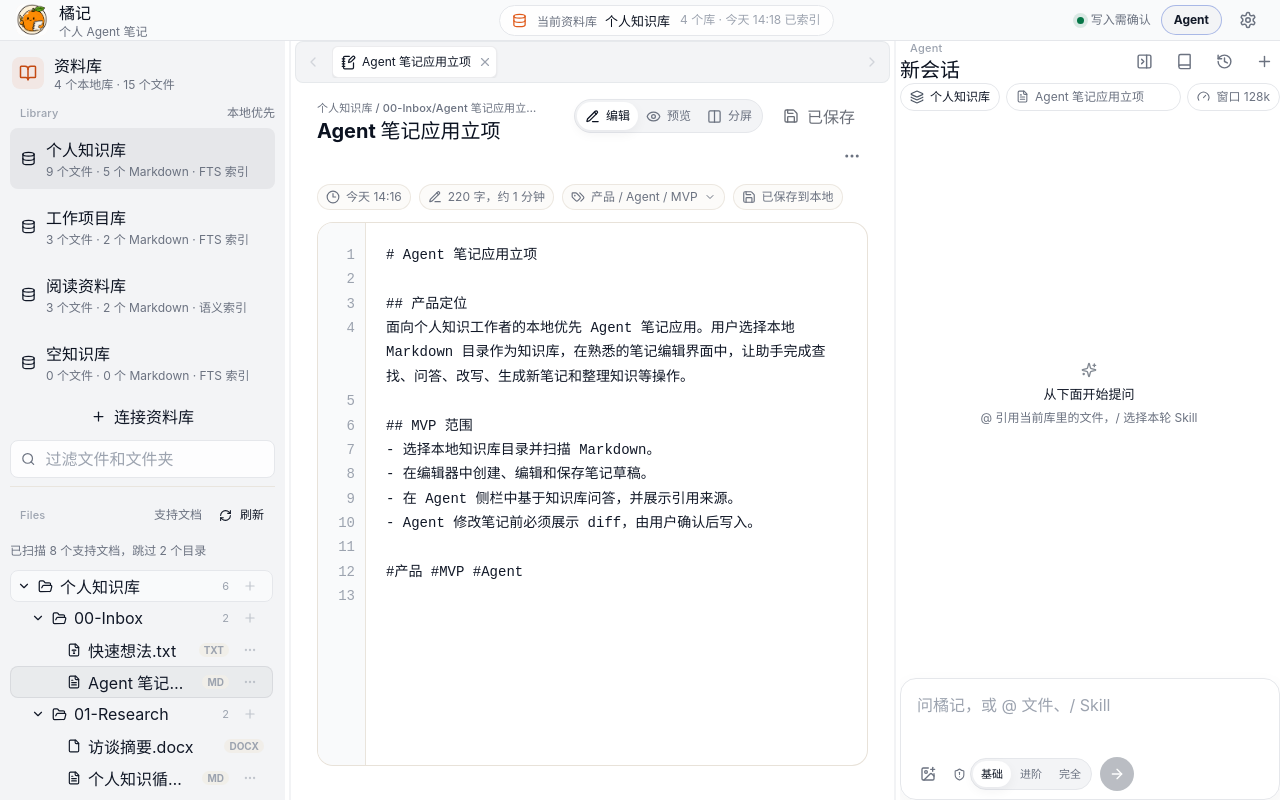
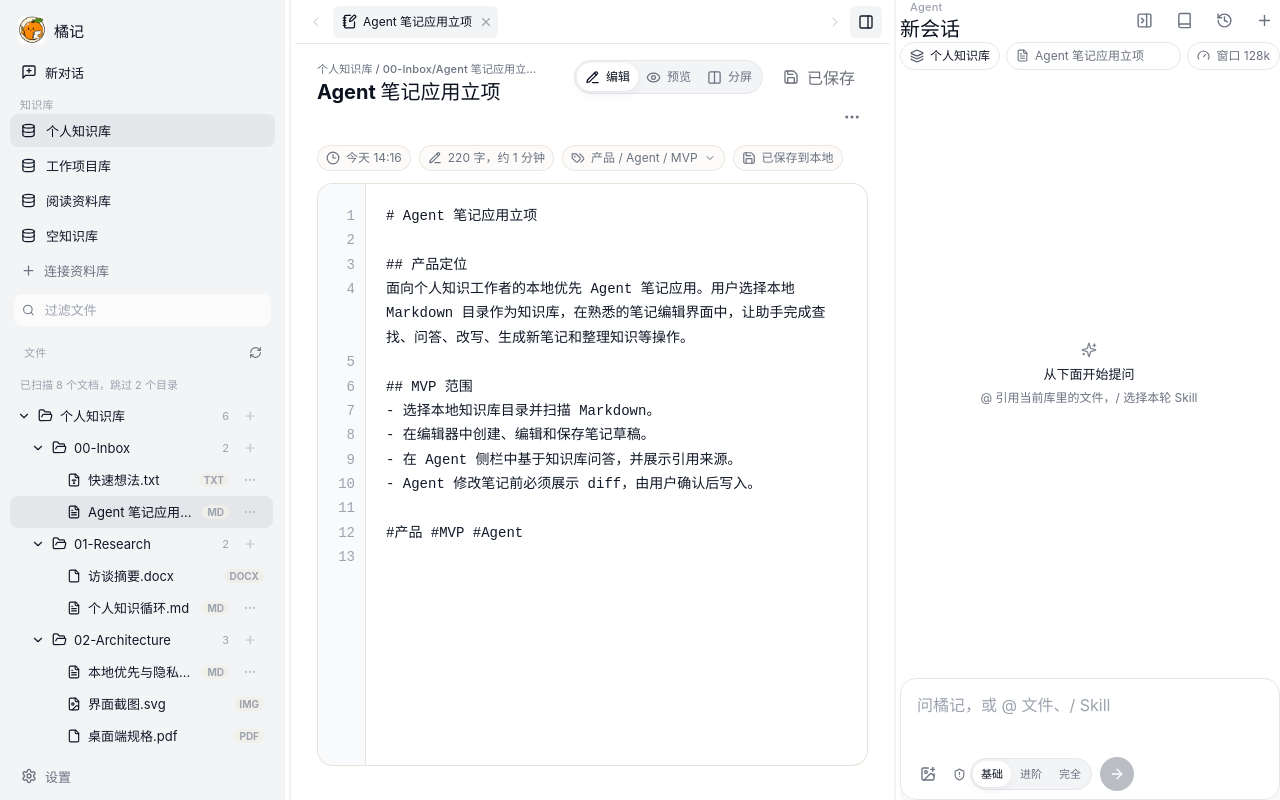
Before and after one commit to ciri667/orange, a React (Vite) app: page / in a window 1280 px wide. Built offline with nearby package versions, Linux system fonts and the light colour scheme.

Commit message:
feat(workspace): 拍平工作台并重排侧栏入口
- 品牌、新对话、设置迁入左侧导航
- 顶栏仅窄屏保留，桌面用标签栏切换 Agent
- 知识库改为单行列表，选中只留浅底

```diff
--- a/src/editor/EditorTabBar.tsx
+++ b/src/editor/EditorTabBar.tsx
@@ -1,4 +1,4 @@
-import { ChevronLeft, ChevronRight, FileImage, FileText, FileType2, NotebookPen, X } from "lucide-react";
+import { ChevronLeft, ChevronRight, FileImage, FileText, FileType2, NotebookPen, PanelRight, X } from "lucide-react";
 import { useCallback, useEffect, useId, useLayoutEffect, useRef, useState } from "react";
 import { cn } from "../shared/cn";
 import { logDebug, logInfo } from "../shared/logger";
@@ -21,6 +21,8 @@ export interface EditorTabBarProps {
   onSelect: (tab: EditorFileTab) => void;
   onClose: (tab: EditorFileTab) => void;
   onScroll?: (direction: "left" | "right", source: EditorTabScrollSource) => void;
+  agentOpen?: boolean;
+  onToggleAgent?: () => void;
 }
 
 /** 将标签的种类和文件 ID 组合成稳定键，避免不同类型文件碰撞。 */
@@ -46,7 +48,7 @@ function TabFileIcon({ tab }: { tab: EditorTabBarItem }) {
 }
 
 /** IDE 风格的多文件标签栏，负责可访问键盘导航和溢出滚动，不持有文件业务状态。 */
-export function EditorTabBar({ tabs, activeTab, onSelect, onClose, onScroll }: EditorTabBarProps) {
+export function EditorTabBar({ tabs, activeTab, onSelect, onClose, onScroll, agentOpen, onToggleAgent }: EditorTabBarProps) {
   const tabListRef = useRef<HTMLDivElement>(null);
   const tabRefs = useRef(new Map<string, HTMLButtonElement>());
   const focusAfterSelectRef = useRef<string | null>(null);
@@ -194,17 +196,14 @@ export function EditorTabBar({ tabs, activeTab, onSelect, onClose, onScroll }: E
     }
   };
 
-  if (!tabs.length) {
-    return null;
-  }
-
   return (
     <div
-      className="grid min-w-0 grid-cols-[auto_minmax(0,1fr)_auto] items-center gap-1.5 rounded-control border border-border-soft bg-surface-muted p-1 max-[900px]:gap-[3px] max-[900px]:p-[3px]"
+      className="grid min-h-11 min-w-0 grid-cols-[auto_minmax(0,1fr)_auto] items-center gap-1 border-b border-border bg-surface px-2 max-[900px]:gap-[3px]"
       aria-label="已打开文件"
     >
+      {tabs.length > 0 ? (
       <button
-        className="inline-flex size-[26px] shrink-0 items-center justify-center rounded-small border-0 bg-transparent p-0 text-ink-soft hover:enabled:bg-surface-hover hover:enabled:text-agent-strong disabled:opacity-[0.38]"
+        className="inline-flex size-[26px] shrink-0 items-center justify-center rounded-small border-0 bg-transparent p-0 text-ink-soft hover:enabled:bg-surface-hover hover:enabled:text-ink disabled:opacity-[0.38]"
         type="button"
         aria-label="向左滚动文件标签"
         disabled={!canScrollLeft}
@@ -212,6 +211,9 @@ export function EditorTabBar({ tabs, activeTab, onSelect, onClose, onScroll }: E
       >
         <ChevronLeft size={16} aria-hidden="true" />
       </button>
+      ) : (
+        <span />
+      )}
       <div
         className="flex min-w-0 gap-[3px] overflow-x-auto overflow-y-hidden scroll-smooth [scrollbar-width:none] [&::-webkit-scrollbar]:hidden"
         id={tabListId}
@@ -228,9 +230,9 @@ export function EditorTabBar({ tabs, activeTab, onSelect, onClose, onScroll }: E
           return (
             <div
               className={cn(
-                "flex min-h-[30px] min-w-0 max-w-[210px] shrink-0 items-center rounded-small border border-transparent bg-transparent text-xs text-ink-muted max-[900px]:max-w-[156px]",
-                "hover:bg-surface-hover hover:text-ink",
-                isActive && "border-primary-border bg-surface text-agent-strong shadow-[0_1px_2px_rgba(var(--primary-rgb),0.08)]",
+                "flex min-h-[30px] min-w-0 max-w-[210px] shrink-0 items-center rounded-md border border-transparent bg-transparent text-xs text-ink-muted max-[900px]:max-w-[156px]",
+                "hover:bg-surface-muted hover:text-ink",
+                isActive && "bg-surface-muted text-ink-strong",
               )}
               key={tabKey}
             >
@@ -275,8 +277,10 @@ export function EditorTabBar({ tabs, activeTab, onSelect, onClose, onScroll }: E
           );
         })}
       </div>
+      <div className="flex shrink-0 items-center gap-0.5">
+        {tabs.length > 0 && (
         <button
-        className="inline-flex size-[26px] shrink-0 items-center justify-center rounded-small border-0 bg-transparent p-0 text-ink-soft hover:enabled:bg-surface-hover hover:enabled:text-agent-strong disabled:opacity-[0.38]"
+          className="inline-flex size-[26px] shrink-0 items-center justify-center rounded-small border-0 bg-transparent p-0 text-ink-soft hover:enabled:bg-surface-hover hover:enabled:text-ink disabled:opacity-[0.38]"
           type="button"
           aria-label="向右滚动文件标签"
           disabled={!canScrollRight}
@@ -284,6 +288,22 @@ export function EditorTabBar({ tabs, activeTab, onSelect, onClose, onScroll }: E
         >
           <ChevronRight size={16} aria-hidden="true" />
         </button>
+        )}
+        {onToggleAgent && (
+          <button
+            className={cn(
+              "inline-flex size-8 shrink-0 items-center justify-center rounded-md border-0 bg-transparent p-0 text-ink-muted hover:bg-surface-muted hover:text-ink",
+              agentOpen && "bg-surface-muted text-ink",
+            )}
+            type="button"
+            title={agentOpen ? "收起 Agent" : "打开 Agent"}
+            aria-expanded={Boolean(agentOpen)}
+            onClick={onToggleAgent}
+          >
+            <PanelRight size={16} aria-hidden="true" />
+          </button>
+        )}
+      </div>
     </div>
   );
 }
--- a/src/knowledge-base/FileTree.tsx
+++ b/src/knowledge-base/FileTree.tsx
@@ -25,10 +25,10 @@ import type { FileTreeNode } from "../shared/types";
 /** 文件树行的共用外观；active 只用于当前打开的文件。 */
 function fileTreeRowClassName({ isRoot = false, isActive = false }: { isRoot?: boolean; isActive?: boolean } = {}) {
   return cn(
-    "group relative flex min-h-8 min-w-0 w-full items-center gap-[7px] overflow-visible rounded-control border border-transparent bg-transparent pr-2 text-left text-ink",
-    !isActive && "hover:bg-surface-hover",
-    isRoot && "border-border-translucent bg-warm-panel",
-    isActive && "border-primary-border bg-primary-wash text-agent-strong",
+    "group relative flex min-h-8 min-w-0 w-full items-center gap-[7px] overflow-visible rounded-control border border-transparent bg-transparent pr-2 text-left text-[13px] text-ink",
+    !isActive && "hover:bg-[rgba(17,24,39,0.05)]",
+    isRoot && "bg-transparent",
+    isActive && "bg-[rgba(17,24,39,0.06)] text-ink-strong",
   );
 }
 
--- a/src/knowledge-base/KnowledgeBaseSidebar.tsx
+++ b/src/knowledge-base/KnowledgeBaseSidebar.tsx
@@ -1,4 +1,4 @@
-import { AlertCircle, BookOpen, Database, Plus, RefreshCw, Search } from "lucide-react";
+import { AlertCircle, Database, MessageSquarePlus, Plus, RefreshCw, Search, Settings } from "lucide-react";
 import { FileTree } from "./FileTree";
 import { Button } from "../shared/Button";
 import { cn } from "../shared/cn";
@@ -8,19 +8,14 @@ import { OverflowTooltipText } from "../shared/OverflowTooltipText";
 import { sectionLabelClassName } from "../shared/ui";
 import type { FileTreeNode, KnowledgeBase } from "../shared/types";
 
-/** 汇总当前资料库文档数量，用于侧栏标题中的低噪音概览。 */
-function getKnowledgeBaseAssetCount(knowledgeBases: KnowledgeBase[]) {
-  return knowledgeBases.reduce((total, knowledgeBase) => total + knowledgeBase.noteCount + knowledgeBase.documentCount, 0);
-}
-
-/** 生成单个资料库文件数量摘要，总数优先，Markdown 数量作为类型补充。 */
+/** 生成单个资料库文件数量摘要，用于 tooltip，不占侧栏两行。 */
 function getKnowledgeBaseFileSummary(knowledgeBase: KnowledgeBase) {
   const fileCount = knowledgeBase.noteCount + knowledgeBase.documentCount;
 
   return `${fileCount} 个文件 · ${knowledgeBase.noteCount} 个 Markdown`;
 }
 
-/** 左侧知识库导航，包含知识库切换、搜索和本地目录树。 */
+/** 左侧知识库导航，包含品牌、新对话、知识库切换、搜索和本地目录树。 */
 export function KnowledgeBaseSidebar({
   knowledgeBases,
   activeKnowledgeBase,
@@ -49,6 +44,8 @@ export function KnowledgeBaseSidebar({
   onCreateFolder,
   onCreateProjectInstruction,
   onRefreshKnowledgeBase,
+  onCreateSession,
+  onOpenSettings,
 }: {
   knowledgeBases: KnowledgeBase[];
   activeKnowledgeBase: KnowledgeBase;
@@ -77,28 +74,25 @@ export function KnowledgeBaseSidebar({
   onCreateFolder: (parentPath: string) => void;
   onCreateProjectInstruction: () => void;
   onRefreshKnowledgeBase: (knowledgeBaseId: string) => void;
+  onCreateSession: () => void;
+  onOpenSettings: () => void;
 }) {
-  const assetCount = getKnowledgeBaseAssetCount(knowledgeBases);
-
   return (
     <aside className="sidebar" aria-label="知识库导航">
-      <div className="flex items-center gap-2.5 px-0.5 pb-1">
-        <div className="grid size-8 place-items-center rounded-control bg-accent-soft text-accent-strong">
-          <BookOpen size={18} />
+      <div className="flex items-center gap-2 px-2 py-1">
+        <div className="grid size-7 place-items-center overflow-hidden rounded-md">
+          <img className="block size-full object-contain" src="/orange-logo.svg" alt="" />
         </div>
-        <div className="min-w-0">
-          <strong className="block text-ink-strong">资料库</strong>
-          <span className="block truncate text-xs text-ink-muted">
-            {knowledgeBases.length} 个本地库 · {assetCount} 个文件
-          </span>
-        </div>
+        <strong className="text-[15px] font-semibold text-ink-strong">橘记</strong>
       </div>
 
-      <section className="grid gap-[7px]" aria-label="知识库切换">
-        <div className="flex items-center justify-between gap-3">
-          <p className={sectionLabelClassName}>Library</p>
-          <span className="text-xs text-ink-muted">本地优先</span>
-        </div>
+      <Button variant="ghost" className="w-full justify-start gap-2 px-2.5 text-[13px]" onClick={onCreateSession}>
+        <MessageSquarePlus size={16} />
+        新对话
+      </Button>
+
+      <section className="grid gap-0.5" aria-label="知识库切换">
+        <p className={sectionLabelClassName}>知识库</p>
         {knowledgeBases.map((knowledgeBase) => {
           const knowledgeBaseSummary = `${getKnowledgeBaseFileSummary(knowledgeBase)} · ${getKnowledgeBaseStatusLabel(knowledgeBase)}`;
 
@@ -107,18 +101,17 @@ export function KnowledgeBaseSidebar({
               key={knowledgeBase.id}
               active={knowledgeBase.id === activeKnowledgeBase.id}
               error={knowledgeBase.status === "error"}
+              className="py-1.5"
               aria-label={`${knowledgeBase.name}，${knowledgeBaseSummary}`}
+              title={knowledgeBaseSummary}
               onClick={() => onSelectKnowledgeBase(knowledgeBase.id)}
             >
               {knowledgeBase.status === "error" ? <AlertCircle size={15} /> : <Database size={15} />}
-              <span className="min-w-0">
-                <OverflowTooltipText as="strong" className="block truncate text-ink-strong" text={knowledgeBase.name} logArea="knowledge_base_row_name" />
-                <OverflowTooltipText className="mt-[3px] block truncate text-xs text-ink-muted" text={knowledgeBaseSummary} logArea="knowledge_base_row_summary" />
-              </span>
+              <OverflowTooltipText as="span" className="min-w-0 truncate text-[13px]" text={knowledgeBase.name} logArea="knowledge_base_row_name" />
             </ListRow>
           );
         })}
-        <Button variant="ghost" className="w-full" onClick={onAddKnowledgeBase}>
+        <Button variant="ghost" className="w-full justify-start px-2.5 text-[13px] text-ink-muted" onClick={onAddKnowledgeBase}>
           <Plus size={15} />
           连接资料库
         </Button>
@@ -126,35 +119,30 @@ export function KnowledgeBaseSidebar({
 
       <OperationNotice isBusy={isBusy} busyLabel={busyLabel} notice={notice} />
 
-      <label className="flex min-h-[38px] items-center gap-2 rounded-control border border-border-translucent bg-surface-translucent px-2.5 text-ink-muted">
-        <Search size={16} />
+      <label className="mx-1 flex min-h-8 items-center gap-2 rounded-control bg-white/70 px-2 text-ink-muted">
+        <Search size={14} />
         <input
-          className="min-w-0 w-full border-0 bg-transparent outline-0"
+          className="min-w-0 w-full border-0 bg-transparent text-[13px] outline-0"
           value={searchTerm}
           onChange={(event) => onSearchChange(event.target.value)}
-          placeholder="过滤文件和文件夹"
+          placeholder="过滤文件"
           type="search"
         />
       </label>
 
-      <div className="flex min-h-0 min-w-0 flex-1 flex-col overflow-auto border-t border-[rgba(230,224,214,0.72)] pt-3 pr-0.5" aria-label="本地目录树">
-        <div className="flex items-center justify-between gap-3">
-          <p className={sectionLabelClassName}>Files</p>
-          <div className="inline-flex items-center gap-2">
-            <span className="text-xs text-ink-muted">{activeKnowledgeBase.status === "error" ? "目录失效" : "支持文档"}</span>
+      <div className="flex min-h-0 min-w-0 flex-1 flex-col overflow-auto pt-1 pr-0.5" aria-label="本地目录树">
+        <div className="flex items-center justify-between gap-2 px-1">
+          <p className={sectionLabelClassName}>文件</p>
           <Button
-              variant="ghost"
+            variant="icon"
             size="compact"
             title="手动刷新目录树"
             onClick={() => onRefreshKnowledgeBase(activeKnowledgeBase.id)}
             disabled={isBusy}
           >
             <RefreshCw size={13} />
-              刷新
           </Button>
         </div>
-        </div>
-        <OverflowTooltipText as="p" className="my-1.5 mb-2 truncate text-[11px] text-ink-muted" text={activeKnowledgeBase.path} logArea="knowledge_base_root_path" />
         <ScanReportSummary knowledgeBase={activeKnowledgeBase} />
         <FileTree
           nodes={fileTree}
@@ -177,6 +165,11 @@ export function KnowledgeBaseSidebar({
           onCreateProjectInstruction={onCreateProjectInstruction}
         />
       </div>
+
+      <Button variant="ghost" className="mt-auto w-full justify-start px-2.5 text-[13px] text-ink-muted" onClick={onOpenSettings}>
+        <Settings size={16} />
+        设置
+      </Button>
     </aside>
   );
 }
@@ -199,7 +192,7 @@ function ScanReportSummary({ knowledgeBase }: { knowledgeBase: KnowledgeBase })
   const report = knowledgeBase.scanReport;
 
   if (knowledgeBase.status === "error") {
-    return <p className="-mt-[3px] mb-2.5 text-xs leading-normal text-danger">{knowledgeBase.description}</p>;
+    return <p className="mb-1.5 px-2.5 text-xs leading-normal text-danger">{knowledgeBase.description}</p>;
   }
 
   if (!report) {
@@ -210,8 +203,8 @@ function ScanReportSummary({ knowledgeBase }: { knowledgeBase: KnowledgeBase })
   const errorText = report.failedFileCount ? `，${report.failedFileCount} 个读取失败` : "";
 
   return (
-    <p className={cn("-mt-[3px] mb-2.5 text-xs leading-normal text-ink-muted", report.failedFileCount && "text-warning")}>
-      已扫描 {report.scannedFileCount} 个支持文档{errorText}
+    <p className={cn("mb-1.5 px-2.5 text-[11px] leading-normal text-ink-soft", report.failedFileCount && "text-warning")}>
+      已扫描 {report.scannedFileCount} 个文档{errorText}
       {skippedText}
     </p>
   );
--- a/src/workspace/TopBar.tsx
+++ b/src/workspace/TopBar.tsx
@@ -1,71 +1,46 @@
-import { Database, Settings } from "lucide-react";
+import { MessageSquarePlus, PanelRight, Settings } from "lucide-react";
 import { Button } from "../shared/Button";
 import { cn } from "../shared/cn";
-import { OverflowTooltipText } from "../shared/OverflowTooltipText";
-import type { KnowledgeBase } from "../shared/types";
 
-/** 顶部应用栏，承载产品状态、激活知识库同步状态、Agent 停靠栏开关和设置入口。 */
+/** 窄屏顶栏：侧栏隐藏时提供品牌、新对话、Agent 和设置入口。 */
 export function TopBar({
-  activeKnowledgeBase,
-  knowledgeBaseCount,
   onOpenSettings,
   agentOpen,
   onToggleAgent,
+  onCreateSession,
 }: {
-  activeKnowledgeBase: KnowledgeBase;
-  knowledgeBaseCount: number;
   onOpenSettings: () => void;
-  /** 右侧 Agent 停靠栏是否打开；仅在提供 onToggleAgent 时参与渲染。 */
   agentOpen?: boolean;
-  /** 切换右侧 Agent 停靠栏显隐；未提供时不渲染顶部 Agent 按钮。 */
   onToggleAgent?: () => void;
+  onCreateSession?: () => void;
 }) {
   return (
-    <header className="flex items-center justify-between border-b border-border-translucent bg-[rgba(var(--surface-warm-rgb),0.92)] px-4 backdrop-blur-[18px] max-[760px]:gap-2">
-      <div className="flex w-[240px] shrink-0 items-center gap-[11px] max-[760px]:min-w-0 max-[760px]:flex-1">
-        <div className="grid size-8 place-items-center overflow-hidden rounded-control bg-accent-soft text-accent-strong">
+    <header className="hidden h-11 shrink-0 items-center justify-between border-b border-border bg-surface px-3 max-[760px]:flex">
+      <div className="flex min-w-0 items-center gap-2">
+        <div className="grid size-7 place-items-center overflow-hidden rounded-md">
           <img className="block size-full object-contain" src="/orange-logo.svg" alt="" />
         </div>
-        <div className="min-w-0">
-          <strong className="block text-ink-strong">橘记</strong>
-          <span className="block truncate text-xs text-ink-muted">个人 Agent 笔记</span>
-        </div>
+        <strong className="text-sm font-semibold text-ink-strong">橘记</strong>
       </div>
-      <div
-        className="inline-flex min-w-0 max-w-[min(46vw,520px)] items-center gap-2.5 rounded-full border border-border-translucent bg-surface-translucent px-3 py-[5px] text-ink-muted max-[1180px]:max-w-[38vw] max-[760px]:hidden"
-        aria-label="当前知识库"
-      >
-        <Database size={15} className="shrink-0 text-accent" />
-        <div className="flex min-w-0 items-baseline gap-2">
-          <span className="whitespace-nowrap text-xs">当前资料库</span>
-          <OverflowTooltipText as="strong" className="min-w-0 truncate text-[13px] text-ink-strong" text={activeKnowledgeBase.name} logArea="topbar_active_knowledge_base" />
-        </div>
-        <em className="whitespace-nowrap text-xs not-italic text-ink-soft max-[1180px]:hidden">
-          {knowledgeBaseCount} 个库 · {activeKnowledgeBase.updatedAt} 已索引
-        </em>
-      </div>
-      <div className="flex shrink-0 items-center gap-2.5">
-        <span className="inline-flex items-center gap-[7px] whitespace-nowrap text-xs text-ink-muted max-[980px]:hidden">
-          <i className="size-[7px] rounded-full bg-success shadow-[0_0_0_4px_rgba(var(--success-rgb),0.12)]" aria-hidden="true" />
-          写入需确认
-        </span>
+      <div className="flex shrink-0 items-center gap-0.5">
+        {onCreateSession && (
+          <Button variant="icon" title="新对话" onClick={onCreateSession}>
+            <MessageSquarePlus size={16} />
+          </Button>
+        )}
         {onToggleAgent && (
-          <button
-            type="button"
-            className={cn(
-              "rounded-full border border-[rgba(59,92,204,0.22)] bg-[rgba(232,236,255,0.72)] px-3 py-1.5 text-xs font-bold text-agent-strong",
-              "hover:border-[rgba(59,92,204,0.4)]",
-              agentOpen && "border-[rgba(59,92,204,0.4)] bg-agent-soft",
-            )}
-            title={agentOpen ? "收起 Agent 协作区" : "打开 Agent 协作区"}
+          <Button
+            variant="icon"
+            title={agentOpen ? "收起 Agent" : "打开 Agent"}
             aria-expanded={Boolean(agentOpen)}
+            className={cn(agentOpen && "bg-surface-muted text-ink")}
             onClick={onToggleAgent}
           >
-            Agent
-          </button>
+            <PanelRight size={16} />
+          </Button>
         )}
         <Button variant="icon" title="打开设置" onClick={onOpenSettings}>
-          <Settings size={18} />
+          <Settings size={16} />
         </Button>
       </div>
     </header>
--- a/src/workspace/WorkspaceShell.tsx
+++ b/src/workspace/WorkspaceShell.tsx
@@ -603,11 +603,15 @@ export function WorkspaceShell() {
   return (
     <div className="app-shell">
       <TopBar
-        activeKnowledgeBase={activeKnowledgeBase}
-        knowledgeBaseCount={currentSnapshot.knowledgeBases.length}
         onOpenSettings={handleOpenSettings}
         agentOpen={agentOpen}
         onToggleAgent={handleToggleAgentPanel}
+        onCreateSession={() => {
+          if (!agentOpen) {
+            setAgentOpen(true);
+          }
+          void handleCreateSession();
+        }}
       />
       <main
         className={`workspace-grid${resizingPane ? " is-resizing" : ""}${agentOpen ? " agent-open" : ""}`}
@@ -642,6 +646,13 @@ export function WorkspaceShell() {
           onCreateFolder={(parentPath) => openCreateDialog("folder", parentPath)}
           onCreateProjectInstruction={() => handleCreateOrOpenProjectInstruction()}
           onRefreshKnowledgeBase={handleRescanKnowledgeBase}
+          onCreateSession={() => {
+            if (!agentOpen) {
+              setAgentOpen(true);
+            }
+            void handleCreateSession();
+          }}
+          onOpenSettings={handleOpenSettings}
         />
         <div
           className={`workspace-resizer workspace-resizer-sidebar ${resizingPane === "sidebar" ? "active" : ""}`}
@@ -653,6 +664,8 @@ export function WorkspaceShell() {
             activeTab={activeEditorTab}
             onSelect={(tab) => activateEditorTab(tab, "tab")}
             onClose={closeEditorTab}
+            agentOpen={agentOpen}
+            onToggleAgent={handleToggleAgentPanel}
           />
           <div className="editor-file-panel" id="editor-file-panel" role="tabpanel" aria-label="当前文件内容">
             {activeDocument ? (
```
Lines whose indentation alone changed are shown as unchanged.
